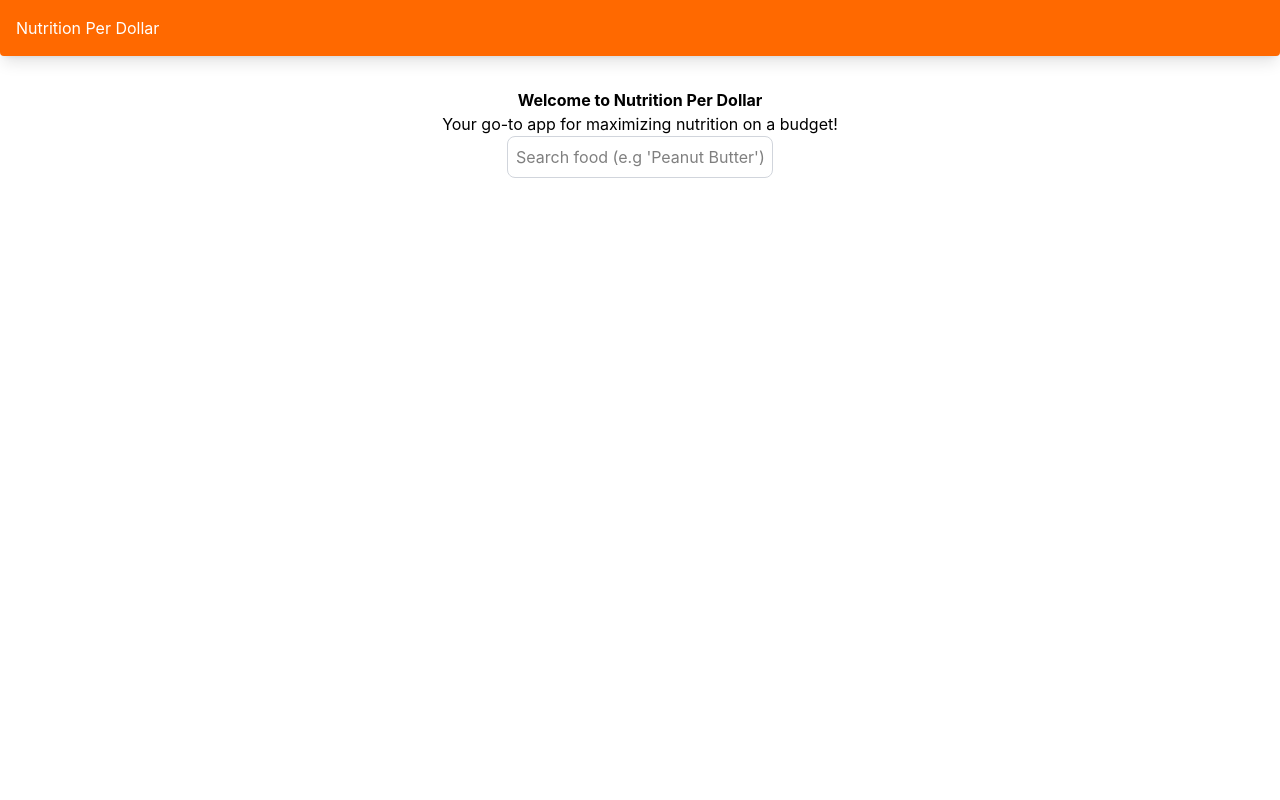
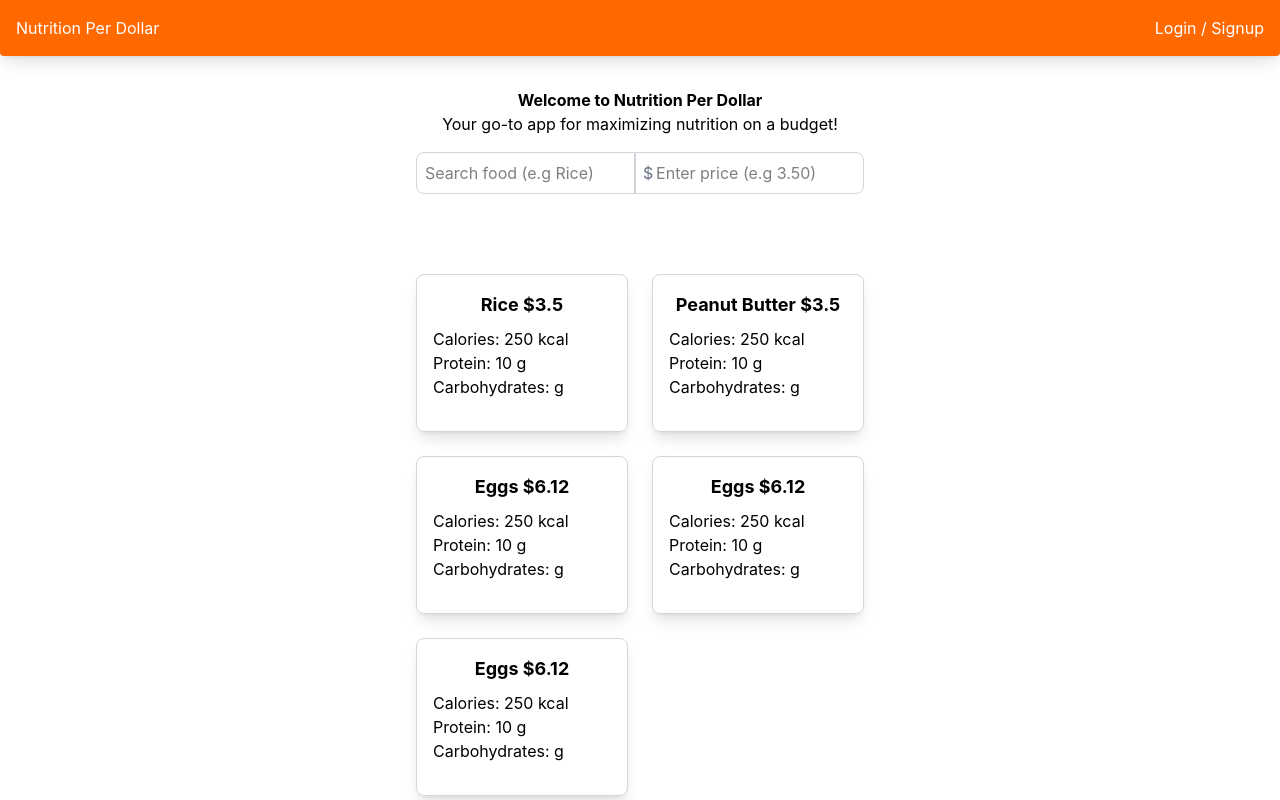
Before and after one commit to reondaze-a/final_project, a React (Vite) app: page / in a window 1280 px wide. Shown: the top 800 px of the page. Built offline with nearby package versions, Linux system fonts and the light colour scheme.

Commit message:
Refactor header and add food components
Replaced Navbar with Header and introduced Navigation for improved layout. Added FoodCard and FoodList components to display food items, and enhanced FoodInputForm with price input. Updated Footer and Main for consistent styling and integrated new components.

```diff
--- a/src/App.jsx
+++ b/src/App.jsx
@@ -1,5 +1,5 @@
 import { useState } from 'react'
-import Navbar from './components/Navbar.jsx'
+import Header from './components/Header.jsx'
 import Main from './components/Main.jsx'
 import Footer from './components/Footer.jsx'
 
@@ -8,7 +8,7 @@ function App() {
 
   return (
     <div className="max-w-screen">
-      <Navbar/>
+      <Header />
       <Main/>
       <Footer/>
     </div>
--- a/src/components/FoodComponents/FoodCard.jsx
+++ b/src/components/FoodComponents/FoodCard.jsx
@@ -0,0 +1,19 @@
+export default function FoodCard({
+  name,
+  calories,
+  protein,
+  carbs,
+  fats,
+  price,
+}) {
+  return (
+    <div className="max-w-sm w-full justify-center shadow-lg rounded-lg p-4 border border-gray-300">
+      <h2 className="font-bold text-lg mb-2 text-center">{name} {price}</h2>
+      <ul className="list-inside mb-4 justify-center">
+        <li>Calories: {calories} kcal</li>
+        <li>Protein: {protein} g</li>
+        <li>Carbohydrates: {carbs} g</li>
+      </ul>
+    </div>
+  );
+}
--- a/src/components/FoodComponents/FoodInputForm.jsx
+++ b/src/components/FoodComponents/FoodInputForm.jsx
@@ -1,9 +1,28 @@
 export default function FoodInputForm() {
   return (
-    <div className="">
+    <form
+      className="max-w-md w-full mt-4 flex justify-center"
+      onSubmit={(e) => e.preventDefault()}
+    >
       <label name="food">
-        <input className="border-1 border-gray-300 rounded-lg p-2" name="food" type="text" placeholder="Search food (e.g 'Peanut Butter')"></input>
+        <input
+          className="border-1 border-gray-300 rounded-l-lg p-2 w-full"
+          name="food"
+          type="text"
+          placeholder="Search food (e.g Rice)"
+        ></input>
       </label>
-    </div>
-  )
+      <label name="price" className="relative">
+        <span class="absolute inset-y-0 left-0 flex items-center pl-2 text-gray-500">
+          $
+        </span>
+        <input
+          className="border-1 border-gray-300 rounded-r-lg p-2 w-full pl-5"
+          name="price"
+          type="number"
+          placeholder="Enter price (e.g 3.50)"
+        ></input>
+      </label>
+    </form>
+  );
 }
--- a/src/components/FoodComponents/FoodList.jsx
+++ b/src/components/FoodComponents/FoodList.jsx
@@ -0,0 +1,18 @@
+import FoodCard from "./FoodCard";
+
+export default function FoodList() {
+  return (
+    <div className="max-w-md w-full grid sm:grid-cols-2 gap-6 justify-center">
+      <FoodCard name="Rice" price={`$${3.5}`} calories={250} protein={10} />
+      <FoodCard
+        name="Peanut Butter"
+        price={`$${3.5}`}
+        calories={250}
+        protein={10}
+      />
+      <FoodCard name="Eggs" price={`$${6.12}`} calories={250} protein={10} />
+      <FoodCard name="Eggs" price={`$${6.12}`} calories={250} protein={10} />
+      <FoodCard name="Eggs" price={`$${6.12}`} calories={250} protein={10} />
+    </div>
+  );
+}
--- a/src/components/Footer.jsx
+++ b/src/components/Footer.jsx
@@ -1,6 +1,6 @@
 export default function Footer() {
   return (
-    <footer>
+    <footer className="w-full bg-orange-500 text-white p-4 shadow-lg rounded-t-sm flex justify-center">
         <p>&copy;2025 Nutrition Per Dollar by Abraham Efraim</p>
     </footer>
   )
--- a/src/components/Header.jsx
+++ b/src/components/Header.jsx
@@ -0,0 +1,10 @@
+import Navigation from "./Navigation";
+
+export default function Header() {
+  return (
+    <div className="w-full bg-orange-500 text-white p-4 shadow-lg rounded-b-sm flex justify-between">
+      <h1>Nutrition Per Dollar</h1>
+      <Navigation />
+    </div>
+  );
+}
--- a/src/components/Main.jsx
+++ b/src/components/Main.jsx
@@ -1,11 +1,14 @@
 import FoodInputForm from "./FoodComponents/FoodInputForm"
+import FoodList from "./FoodComponents/FoodList"
 
 export default function Main() {
   return (
-    <main className="flex flex-col min-h-screen h-screen items-center mt-5 p-3">
+    <main className="flex flex-col min-h-screen items-center mt-5 p-3 mb-10">
         <h2 className="font-bold">Welcome to Nutrition Per Dollar</h2>
         <p>Your go-to app for maximizing nutrition on a budget!</p>
         <FoodInputForm />
+        <div className="divide my-10"></div>
+        <FoodList />
     </main>
   )
 }
--- a/src/components/Navbar.jsx
+++ /dev/null
@@ -1,8 +0,0 @@
-export default function Navbar() {
-  return (
-    <nav className="w-full bg-orange-500 text-white p-4 shadow-lg rounded-b-sm flex justify-between">
-      <h1>Nutrition Per Dollar</h1>
-
-    </nav>
-  );
-}
--- /dev/null
+++ b/src/components/Navigation.jsx
@@ -0,0 +1,7 @@
+export default function Navigation() {
+  return (
+    <nav className="">
+      <button className="cursor-pointer">Login / Signup</button>
+    </nav>
+  );
+}
```
